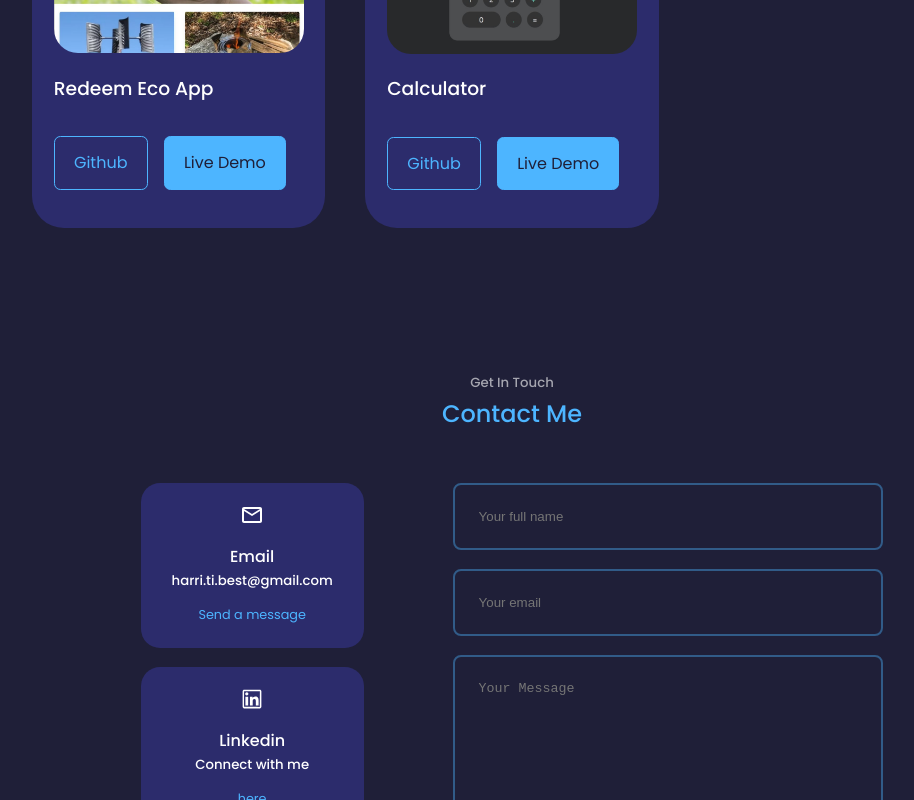
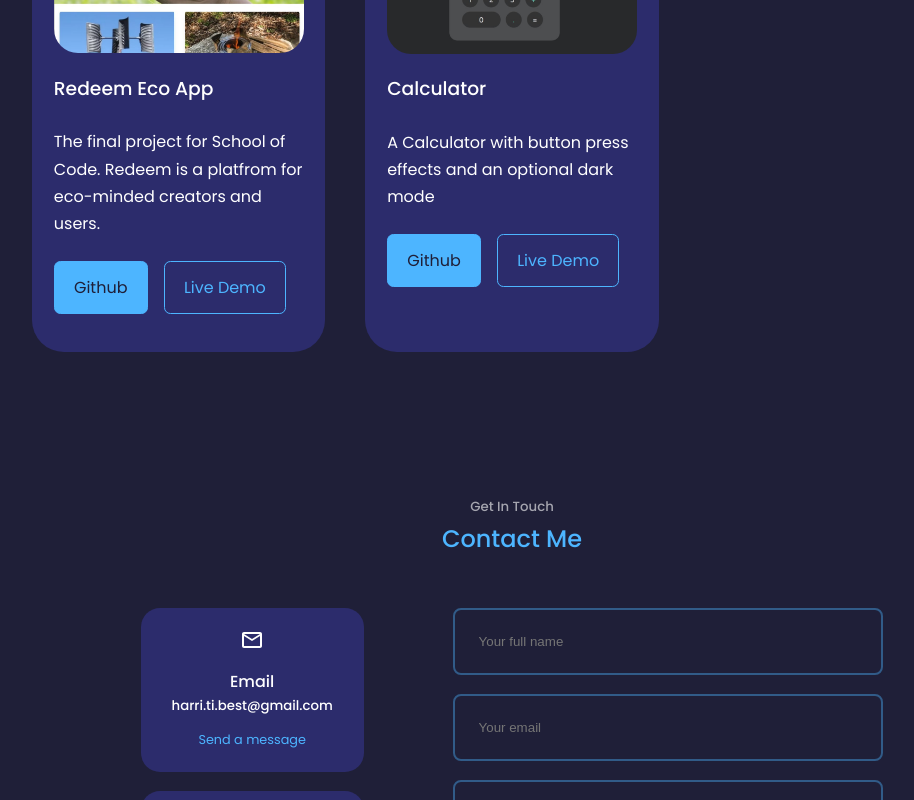
Before and after one commit to HairiBeast/portfolio, a React (Create React App) app: page / in a window 1280 px wide. Shown: the part 1680-2480 px from the top of the page, without its empty margins (128-1042 px from the left). Built offline with nearby package versions, Linux system fonts and the light colour scheme.

Commit message:
various additions to about page (enlarged and animated buttons, animated header) added descriptions to portfolio cards and changed text for the footer

```diff
--- a/src/components/footer/Footer.jsx
+++ b/src/components/footer/Footer.jsx
@@ -7,7 +7,7 @@ const Footer = () => {
   return (
     <footer>
       <a href="#about" className="footer_logo">
-        HBEST
+        ^ Scroll Up ^
       </a>
 
       <ul className="permalinks">
--- a/src/components/portfolio/Portfolio.jsx
+++ b/src/components/portfolio/Portfolio.jsx
@@ -2,6 +2,41 @@ import React from "react";
 import "./portfolio.css";
 import IMG1 from "../../assets/RedeemHomepage.jpg";
 import IMG2 from "../../assets/calculator.jpg";
+// Icons
+// import { SiHtml5 } from "react-icons/si";
+// import { DiJavascript } from "react-icons/di";
+// import { SiTypescript } from "react-icons/si";
+// import { SiCss3 } from "react-icons/si";
+// import { GrReactjs } from "react-icons/gr";
+// import { SiMiro } from "react-icons/si";
+// import { SiFigma } from "react-icons/si";
+// import { TbBrandNextjs } from "react-icons/tb";
+
+// // BACKEND IMPORTS
+// import { SiNodedotjs } from "react-icons/si";
+// import { SiExpress } from "react-icons/si";
+// import { SiPostgresql } from "react-icons/si";
+// import { SiHeroku } from "react-icons/si";
+// import { SiJest } from "react-icons/si";
+// import { SiCypress } from "react-icons/si";
+// import { SiMongodb } from "react-icons/si";
+
+// const icons = [
+//   "SiHtml5",
+//   "DiJavascript",
+//   "SiTypescript",
+//   "SiCss3",
+//   "GrReactjs",
+//   "SiMiro",
+//   "SiFigma",
+//   "SiNodedotjs",
+//   "SiExpress",
+//   "SiPostgresql",
+//   "SiHeroku",
+//   "SiJest",
+//   "SiCypress",
+//   "SiMongodb",
+//   ]
 
 const data = [
   {
@@ -11,6 +46,9 @@ const data = [
     github:
       "https://github.com/afam-io/final-project-front-end-boolean-pirates",
     demo: "https://final-project-front-end-boolean-pirates.vercel.app/",
+    description:
+      "The final project for School of Code. Redeem is a platfrom for eco-minded creators and users.",
+    icon: "TbBrandNextjs",
   },
   {
     id: 2,
@@ -18,6 +56,9 @@ const data = [
     title: "Calculator",
     github: "https://github.com/HairiBeast/Calculator",
     demo: "https://6324f2ff2139ab39ed8d36d2--super-kitsune-d54a55.netlify.app/",
+    description:
+      "A Calculator with button press effects and an optional dark mode",
+    icon: "SiCss3",
   },
 ];
 
@@ -28,28 +69,24 @@ const Portfolio = () => {
       <h2>Portfolio</h2>
 
       <div className="container portfolio_container">
-        {data.map(({ id, image, title, github, demo }) => {
+        {data.map(({ id, image, title, github, demo, description, icon }) => {
           return (
             <article key={id} className="portfolio_item">
               <div className="portfolio_item-image">
                 <img src={image} alt={title} />
               </div>
               <h3>{title}</h3>
+              <p className="description">{description}</p>
               <div className="portfolio_item-cta">
                 <a
                   href={github}
-                  className="btn"
+                  className="btn btn-primary"
                   target="_blank"
                   rel="noreferrer"
                 >
                   Github
                 </a>
-                <a
-                  href={demo}
-                  className="btn btn-primary"
-                  target="_blank"
-                  rel="noreferrer"
-                >
+                <a href={demo} className="btn" target="_blank" rel="noreferrer">
                   Live Demo
                 </a>
               </div>
--- a/src/components/portfolio/portfolio.css
+++ b/src/components/portfolio/portfolio.css
@@ -23,7 +23,11 @@
 }
 
 .portfolio_item h3 {
-  margin: 1.2rem 0 2rem;
+  margin: 1.2rem 0 1.5rem;
+}
+
+.description {
+  padding-bottom: 1.5rem;
 }
 
 .portfolio_item-cta {
```
